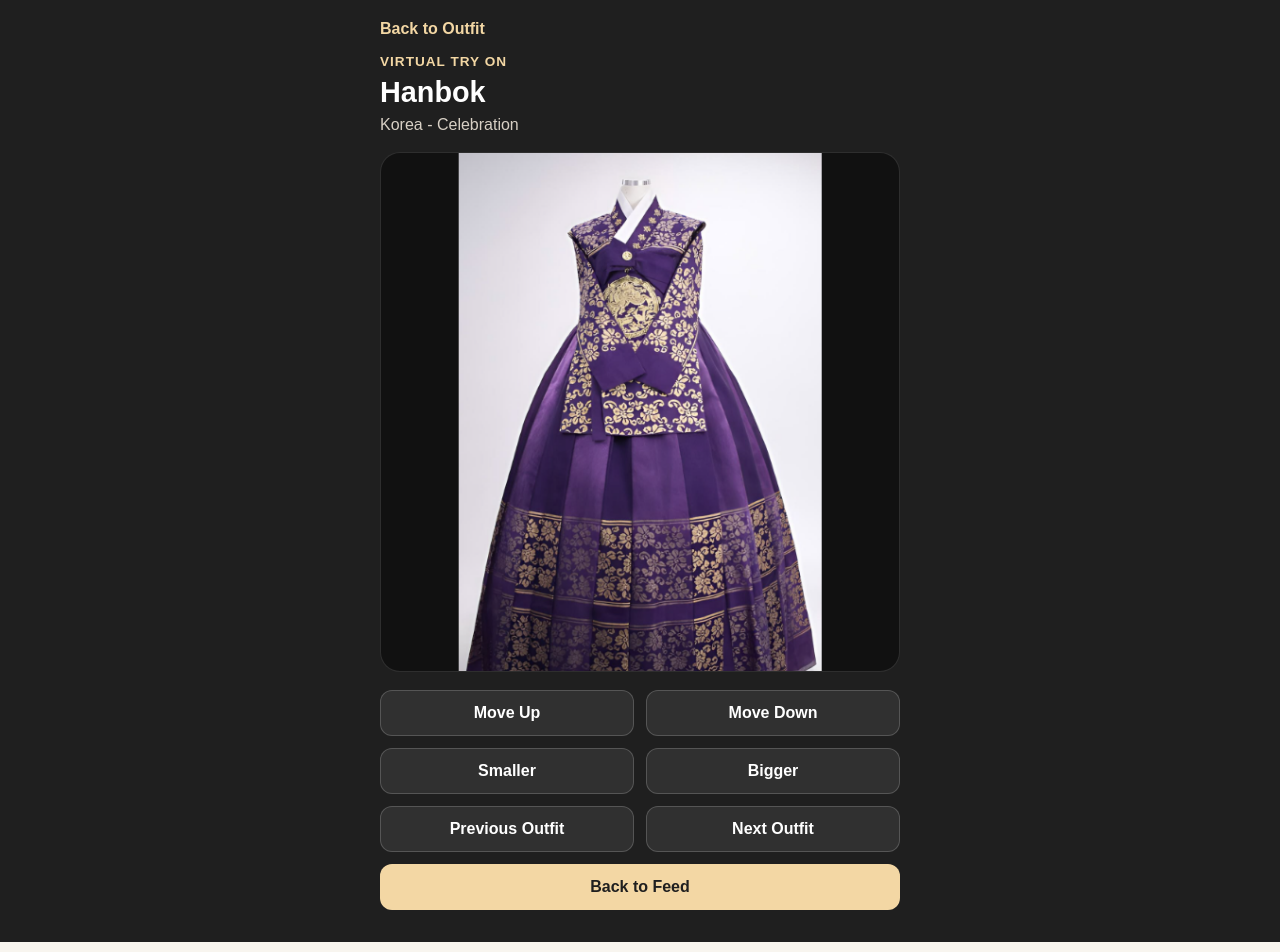
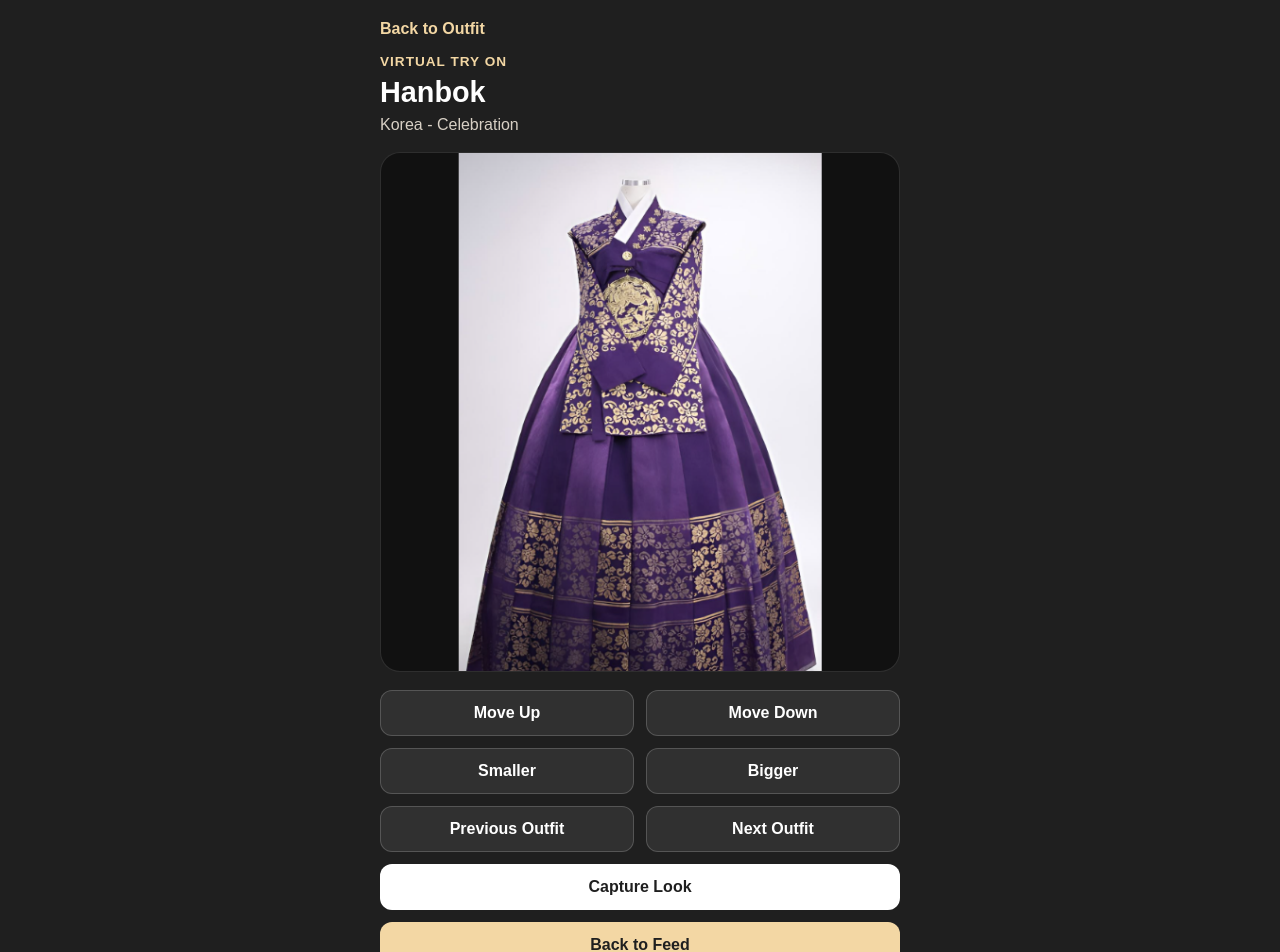
Before and after one commit to ta455/try-me-on-app, a React (Vite) app: page /try-on/hanbok in a window 1280 px wide. Shown: the top 952 px of the page. Built offline with nearby package versions, Linux system fonts and the light colour scheme; no server answers.

Commit message:
Add try-on snapshot capture

```diff
--- a/package.json
+++ b/package.json
@@ -10,6 +10,7 @@
     "preview": "vite preview"
   },
   "dependencies": {
+    "html2canvas": "^1.4.1",
     "react": "^19.2.6",
     "react-dom": "^19.2.6",
     "react-router-dom": "^7.15.1"
--- a/src/pages/TryOnPage.jsx
+++ b/src/pages/TryOnPage.jsx
@@ -1,5 +1,6 @@
 import { Link, useNavigate, useParams } from "react-router-dom";
-import { useState } from "react";
+import { useEffect, useRef, useState } from "react";
+import html2canvas from "html2canvas";
 import outfits from "../data/outfits";
 import useCamera from "../hooks/useCamera";
 
@@ -18,6 +19,8 @@ export default function TryOnPage() {
 
   const [overlaySize, setOverlaySize] = useState(70);
   const [overlayY, setOverlayY] = useState(0);
+  const captureRef = useRef(null);
+  const [snapshot, setSnapshot] = useState("");
   const { videoRef, cameraError } = useCamera();
 
   if (!outfit) {
@@ -45,6 +48,24 @@ export default function TryOnPage() {
 
   function showNextOutfit() {
     navigate(`/try-on/${nextOutfit.id}`);
+  }
+
+  async function captureTryOn() {
+    if (!captureRef.current) {
+      return;
+    }
+
+    try {
+      const canvas = await html2canvas(captureRef.current, {
+        backgroundColor: null,
+        useCORS: true,
+      });
+
+      const imageData = canvas.toDataURL("image/png");
+      setSnapshot(imageData);
+    } catch {
+      alert("Snapshot could not be captured. Please try again.");
+    }
   }
 
   return (
@@ -98,6 +119,7 @@ export default function TryOnPage() {
           </p>
         </div>
         <div
+          ref={captureRef}
           style={{
             position: "relative",
             height: "520px",
@@ -215,6 +237,53 @@ export default function TryOnPage() {
             Next Outfit
           </button>
         </div>
+        <button
+          type="button"
+          onClick={captureTryOn}
+          style={{
+            width: "100%",
+            padding: "14px",
+            borderRadius: "12px",
+            border: "none",
+            background: "#ffffff",
+            color: "#1f1f1f",
+            fontWeight: "700",
+            marginBottom: "12px",
+          }}
+        >
+          Capture Look
+        </button>
+
+        {snapshot && (
+          <div
+            style={{
+              background: "rgba(255,255,255,0.08)",
+              border: "1px solid rgba(255,255,255,0.14)",
+              borderRadius: "16px",
+              padding: "12px",
+              marginBottom: "12px",
+            }}
+          >
+            <p
+              style={{
+                marginBottom: "10px",
+                color: "#f3d7a4",
+                fontWeight: "600",
+              }}
+            >
+              Snapshot Preview
+            </p>
+
+            <img
+              src={snapshot}
+              alt="Captured try-on"
+              style={{
+                width: "100%",
+                borderRadius: "12px",
+              }}
+            />
+          </div>
+        )}
 
         <Link to="/" style={{ display: "block" }}>
           <button
```
Also changed, not shown: 1 other file (tests, documents, lock files or other folders).
